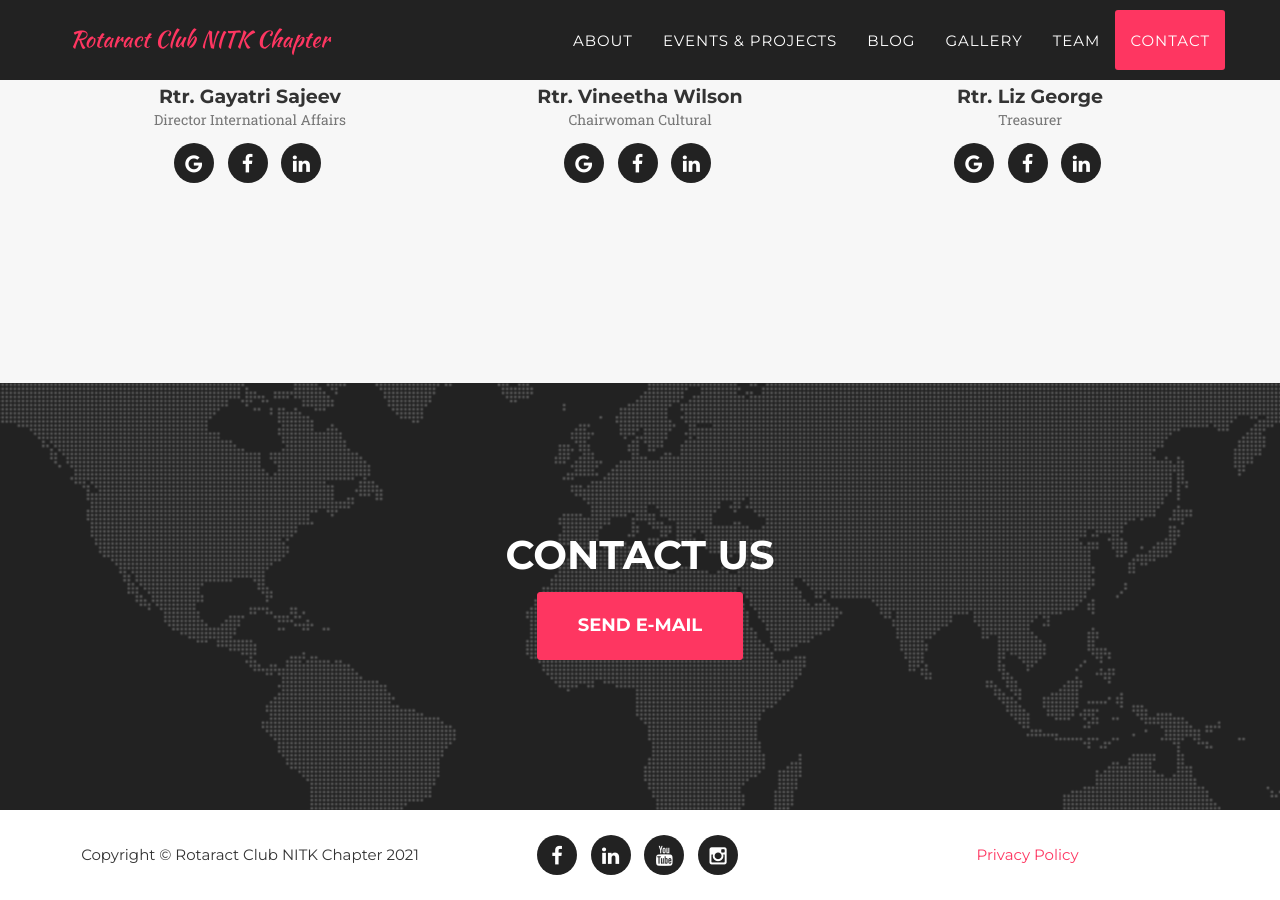
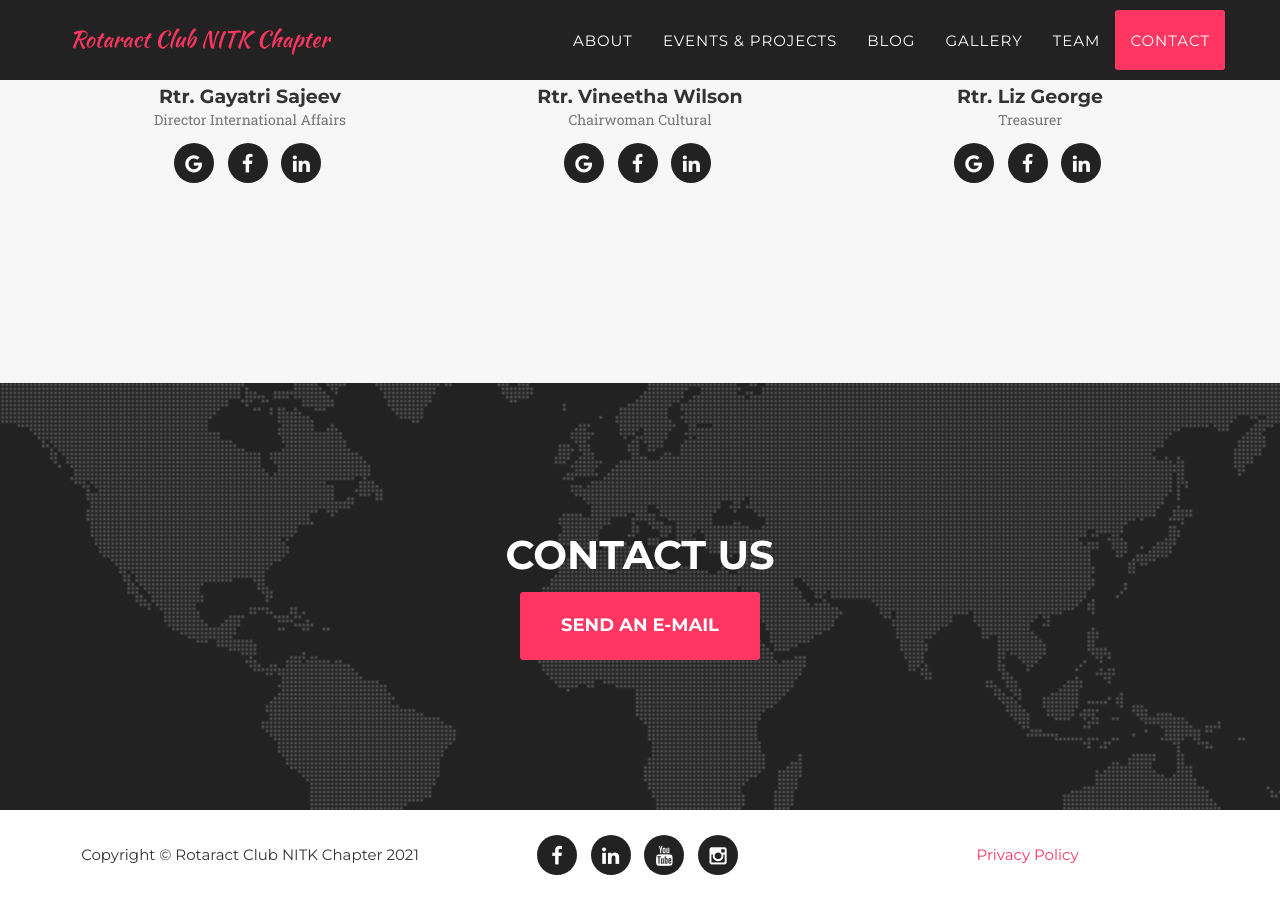
Before and after one commit to rotonitkweb/rotonitkweb.github.io, a Jekyll site: the page built from index.html, in a window 1280 px wide and 900 px high, scrolled down 5361 px. Built offline with Jekyll 4.4.1, drawn with Linux system fonts in a browser that asks for light colours; some web fonts are replaced.

Commit message:
contact.html changed

```diff
--- a/_includes/contact.html
+++ b/_includes/contact.html
@@ -3,8 +3,7 @@
             <div class="row">
                 <div class="col-lg-12 text-center">
                     <h2 class="section-heading">Contact Us</h2>
-                    <!-- <h3 class="section-subheading text-muted">Have a query? Send us an E-mail!</h3> -->
-                    <button onclick="location.href='mailto:rotonitk@gmail.com'" class="btn btn-xl">Send E-Mail</button>
+                    <button onclick="location.href='mailto:rotonitk@gmail.com'" class="btn btn-xl">Send an E-Mail</button>
                 </div>
             </div>
         </div>
--- a/_includes/footer.html
+++ b/_includes/footer.html
@@ -20,6 +20,7 @@
       <div class="col-md-4">
         <ul class="list-inline quicklinks">
           <li class="list-inline-item">
+            <!-- TODO : fix legal page -->
             <a href="legal">{{ site.legal | default: "Privacy Policy" }}</a>
           </li>
         </ul>
```
